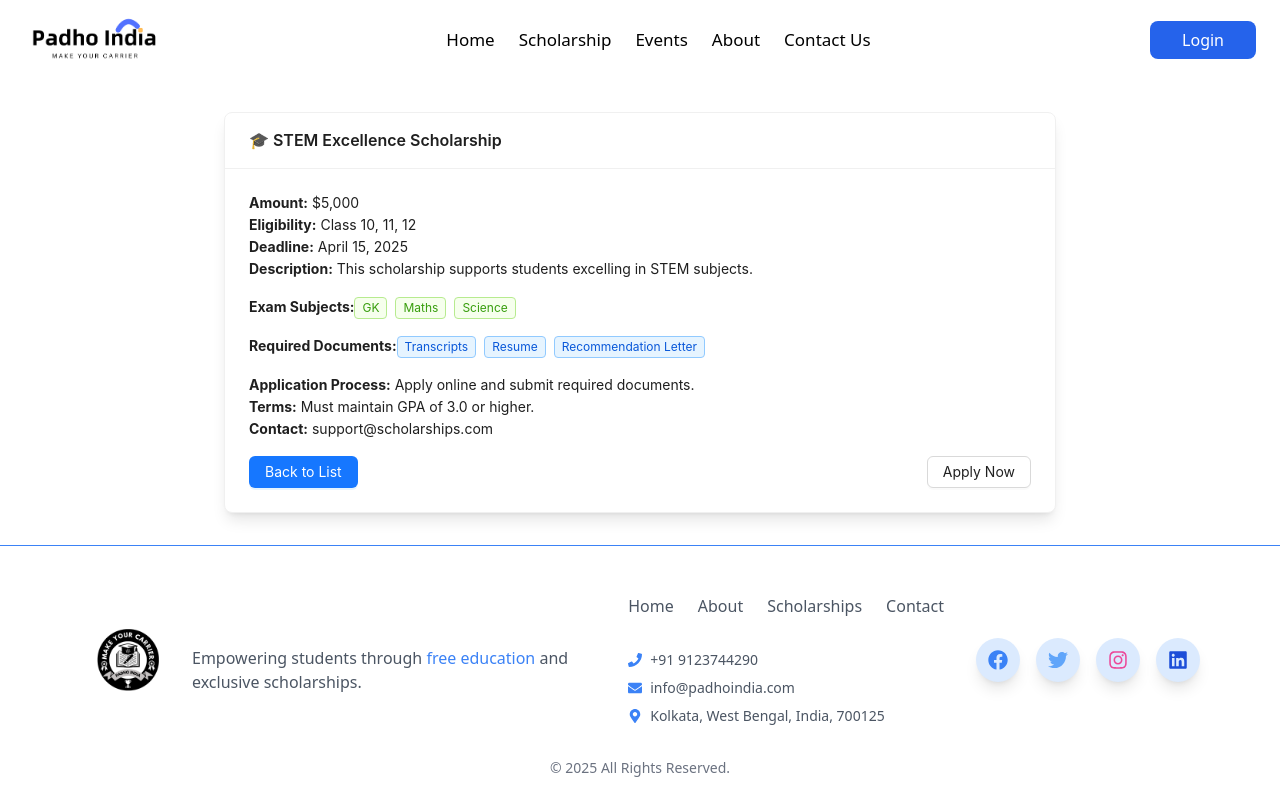
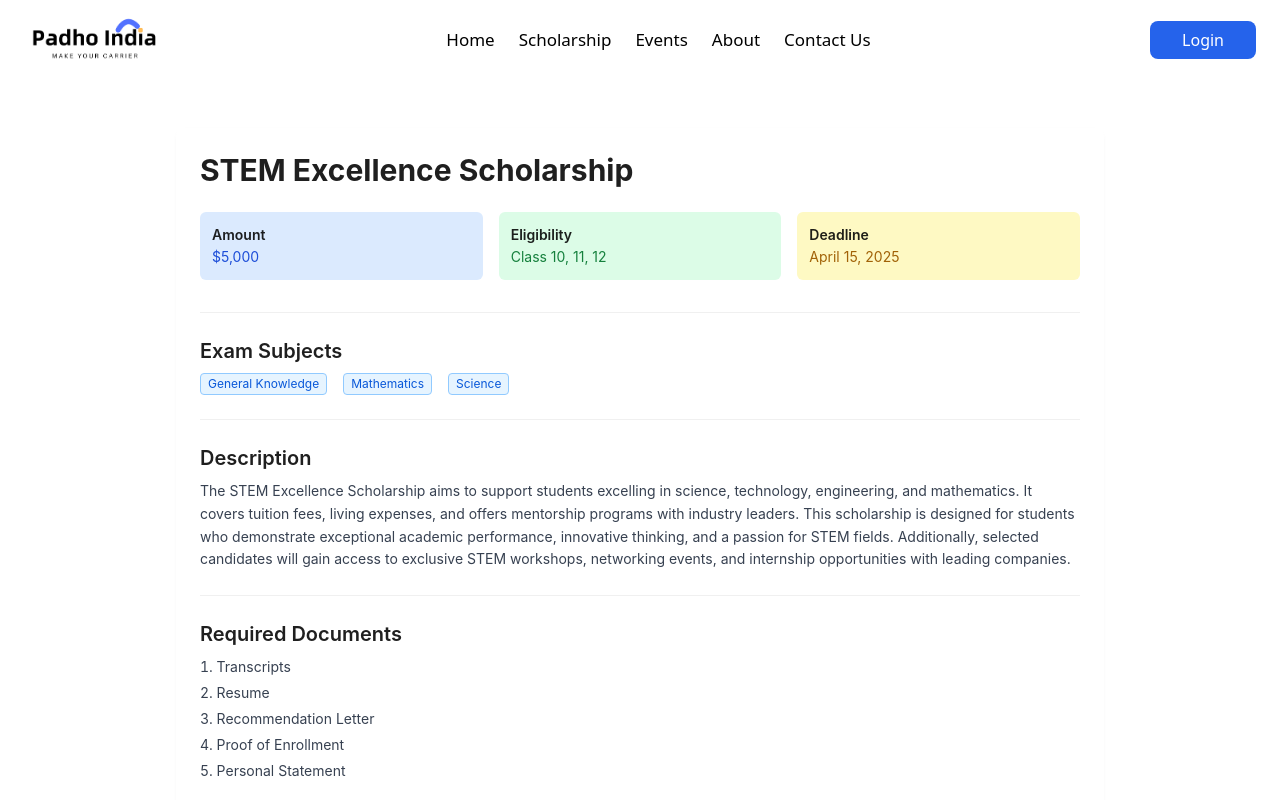
Before and after one commit to Alomj257/PadhoIndia, a React (Vite) app in the folder frontend-padhoindia/: page /scholarship/1 in a window 1280 px wide. Built offline with nearby package versions, Linux system fonts and the light colour scheme.

Commit message:
scholarship done

```diff
--- a/frontend-padhoindia/src/components/common/ScholarshipDetails.jsx
+++ b/frontend-padhoindia/src/components/common/ScholarshipDetails.jsx
@@ -1,6 +1,6 @@
 import React from "react";
 import { useParams, useNavigate } from "react-router-dom";
-import { Card, Button, Tag } from "antd";
+import { Card, Button, Tag, Divider } from "antd";
 
 const scholarships = [
     {
@@ -9,11 +9,36 @@ const scholarships = [
         amount: "$5,000",
         eligibility: "Class 10, 11, 12",
         deadline: "April 15, 2025",
-    description: "This scholarship supports students excelling in STEM subjects.",
-    exam: ["GK", "Maths", "Science"],
-    documents: ["Transcripts", "Resume", "Recommendation Letter"],
-    process: "Apply online and submit required documents.",
-    terms: "Must maintain GPA of 3.0 or higher.",
+        description: `
+        The STEM Excellence Scholarship aims to support students excelling
+        in science, technology, engineering, and mathematics. It covers tuition fees,
+        living expenses, and offers mentorship programs with industry leaders.
+
+        This scholarship is designed for students who demonstrate exceptional
+        academic performance, innovative thinking, and a passion for STEM fields.
+
+        Additionally, selected candidates will gain access to exclusive STEM
+        workshops, networking events, and internship opportunities with leading companies.
+      `,
+        exam: ["General Knowledge", "Mathematics", "Science"],
+        documents: [
+            "Transcripts",
+            "Resume",
+            "Recommendation Letter",
+            "Proof of Enrollment",
+            "Personal Statement",
+        ],
+        process: [
+            "Submit your application online through the official website.",
+            "Upload the required documents in PDF format.",
+            "Applications will be reviewed by the scholarship committee.",
+            "Selected candidates will be invited for an online interview.",
+        ],
+        terms: [
+            "Recipients must maintain a GPA of 3.0 or higher throughout the program.",
+            "The scholarship is non-transferable.",
+            "Funds are disbursed directly to the recipient’s educational institution.",
+        ],
         contact: "support@scholarships.com",
     },
     {
@@ -22,11 +47,38 @@ const scholarships = [
         amount: "$3,000",
         eligibility: "Class 8, 9, 10",
         deadline: "May 10, 2025",
-    description: "Award for students demonstrating leadership skills.",
-    exam: ["GK", "English", "Reasoning"],
-    documents: ["Resume", "Essay"],
-    process: "Apply through the official website.",
-    terms: "Applicable only for leadership students.",
+        description: `
+        The Future Leaders Grant identifies and supports students with
+        outstanding leadership potential. It offers financial aid,
+        access to leadership workshops, mentorship programs, and
+        networking opportunities with industry experts.
+
+        Recipients will participate in exclusive leadership bootcamps,
+        attend seminars led by industry experts, and gain access to
+        career counseling services.
+
+        The grant is aimed at nurturing young leaders who are committed
+        to making a positive impact in their communities through
+        innovation, service, and advocacy.
+      `,
+        exam: ["English", "Reasoning", "Current Affairs"],
+        documents: [
+            "Resume",
+            "Leadership Essay",
+            "Reference Letter",
+            "Portfolio (if applicable)",
+        ],
+        process: [
+            "Complete the online application form.",
+            "Upload the required documents in PDF format.",
+            "Submit a short video introducing yourself and your leadership journey.",
+            "Shortlisted candidates will be invited for an interview.",
+        ],
+        terms: [
+            "Only students with verified leadership activities are eligible.",
+            "Grant recipients must participate in at least two leadership events.",
+            "The grant is valid for the academic year 2025-2026.",
+        ],
         contact: "leaders@scholarships.com",
     },
 ];
@@ -41,37 +93,96 @@ const ScholarshipDetails = () => {
     }
 
     return (
-    <div className="max-w-4xl mx-auto p-8">
-      <Card title={`🎓 ${scholarship.title}`} className="shadow-lg">
-        <p><strong>Amount:</strong> {scholarship.amount}</p>
-        <p><strong>Eligibility:</strong> {scholarship.eligibility}</p>
-        <p><strong>Deadline:</strong> {scholarship.deadline}</p>
-        <p><strong>Description:</strong> {scholarship.description}</p>
+        <div className="max-w-5xl mx-auto p-6 md:p-12">
+            <Card bordered={false} className="bg-white shadow-none border-none">
+                {/* Title */}
+                <h1 className="text-3xl font-bold mb-6">{scholarship.title}</h1>
 
-        <div className="my-4">
-          <strong>Exam Subjects:</strong>
+                {/* Colored Box Section with Hover Effect */}
+                <div className="grid grid-cols-1 md:grid-cols-3 gap-4 mb-8">
+                    <div className="bg-blue-100 p-3 rounded-md hover:scale-105 transition-transform duration-300 shadow-none border-none">
+                        <h2 className="text-md font-semibold">Amount</h2>
+                        <p className="text-blue-700">{scholarship.amount}</p>
+                    </div>
+                    <div className="bg-green-100 p-3 rounded-md hover:scale-105 transition-transform duration-300 shadow-none border-none">
+                        <h2 className="text-md font-semibold">Eligibility</h2>
+                        <p className="text-green-700">{scholarship.eligibility}</p>
+                    </div>
+                    <div className="bg-yellow-100 p-3 rounded-md hover:scale-105 transition-transform duration-300 shadow-none border-none">
+                        <h2 className="text-md font-semibold">Deadline</h2>
+                        <p className="text-yellow-700">{scholarship.deadline}</p>
+                    </div>
+                </div>
+
+                <Divider />
+
+                {/* Exam Subjects */}
+                <div>
+                    <h2 className="text-xl font-semibold mb-2">Exam Subjects</h2>
+                    <div className="flex flex-wrap gap-2">
                         {scholarship.exam.map((subject, index) => (
-            <Tag color="green" key={index}>
-              {subject}
-            </Tag>
+                            <Tag color="blue" key={index}>{subject}</Tag>
                         ))}
                     </div>
-
-        <div className="my-4">
-          <strong>Required Documents:</strong>
-          {scholarship.documents.map((doc, index) => (
-            <Tag color="blue" key={index}>
-              {doc}
-            </Tag>
-          ))}
                 </div>
 
-        <p><strong>Application Process:</strong> {scholarship.process}</p>
-        <p><strong>Terms:</strong> {scholarship.terms}</p>
-        <p><strong>Contact:</strong> {scholarship.contact}</p>
+                <Divider />
 
-        <div className="flex justify-between mt-4">
-          <Button onClick={() => navigate("/")} type="primary">
+                {/* Description */}
+                <div>
+                    <h2 className="text-xl font-semibold mb-2">Description</h2>
+                    <p className="leading-relaxed text-gray-700">
+                        {scholarship.description}
+                    </p>
+                </div>
+
+                <Divider />
+
+                {/* Documents */}
+                <div>
+                    <h2 className="text-xl font-semibold mb-2">Required Documents</h2>
+                    <ol className="list-decimal list-inside text-gray-700 mt-2">
+                        {scholarship.documents.map((doc, index) => (
+                            <li key={index} className="mb-1">{doc}</li>
+                        ))}
+                    </ol>
+                </div>
+
+                <Divider />
+
+                {/* Application Process */}
+                <div>
+                    <h2 className="text-xl font-semibold mb-2">Application Process</h2>
+                    <ol className="list-decimal list-inside text-gray-700 mt-2">
+                        {scholarship.process.map((step, index) => (
+                            <li key={index} className="mb-1">{step}</li>
+                        ))}
+                    </ol>
+                </div>
+
+                <Divider />
+
+                {/* Terms & Conditions */}
+                <div>
+                    <h2 className="text-xl font-semibold mb-2">Terms & Conditions</h2>
+                    <ol className="list-decimal list-inside text-gray-700 mt-2">
+                        {scholarship.terms.map((term, index) => (
+                            <li key={index} className="mb-1">{term}</li>
+                        ))}
+                    </ol>
+                </div>
+
+                <Divider />
+
+                {/* Contact Info */}
+                <div>
+                    <h2 className="text-xl font-semibold mb-2">Contact Information</h2>
+                    <p className="text-gray-700">{scholarship.contact}</p>
+                </div>
+
+                {/* Navigation Buttons */}
+                <div className="flex justify-between mt-6">
+                    <Button onClick={() => navigate("/scholarship")} type="primary">
                         Back to List
                     </Button>
                     <Button type="default">Apply Now</Button>
--- a/frontend-padhoindia/src/components/common/ScholarshipList.jsx
+++ b/frontend-padhoindia/src/components/common/ScholarshipList.jsx
@@ -9,7 +9,16 @@ const scholarships = [
     amount: "$5,000",
     eligibility: "Class 10, 11, 12",
     deadline: "April 15, 2025",
-    exam: ["GK", "Maths", "Science"],
+    exam: ["General Knowledge", "Mathematics", "Science"],
+    description: `The STEM Excellence Scholarship is aimed at supporting students
+    excelling in science, technology, engineering, and mathematics. It provides financial
+    assistance to cover tuition fees, living expenses, and includes mentorship programs
+    with industry experts. This scholarship is perfect for students pursuing careers
+    in scientific research, technology, and engineering.`,
+    documents: ["Transcripts", "Resume", "Recommendation Letter"],
+    process: "Apply online through the official website and submit the required documents.",
+    terms: "Recipients must maintain a GPA of 3.0 or higher.",
+    contact: "support@scholarships.com",
   },
   {
     id: 2,
@@ -17,7 +26,16 @@ const scholarships = [
     amount: "$3,000",
     eligibility: "Class 8, 9, 10",
     deadline: "May 10, 2025",
-    exam: ["GK", "English", "Reasoning"],
+    exam: ["English", "Reasoning", "Current Affairs"],
+    description: `The Future Leaders Grant aims to identify and support students with
+    outstanding leadership potential. It offers financial aid and access to leadership
+    workshops, mentorship, and networking opportunities with industry leaders.
+    This grant empowers young students to develop their leadership skills and make
+    a positive impact in their communities.`,
+    documents: ["Resume", "Leadership Essay"],
+    process: "Submit your application with supporting documents online.",
+    terms: "Only students with verified leadership activities are eligible.",
+    contact: "leaders@scholarships.com",
   },
 ];
 
@@ -25,28 +43,34 @@ const ScholarshipList = () => {
   const navigate = useNavigate();
 
   return (
-    <div className="grid grid-cols-1 md:grid-cols-2 lg:grid-cols-3 gap-6">
+    <div className="max-w-6xl mx-auto p-4 md:p-8">
       {scholarships.map((scholarship) => (
         <Card
           key={scholarship.id}
-          title={`🎓 ${scholarship.title}`}
-          className="shadow-lg rounded-lg hover:shadow-2xl transition"
-          extra={<Tag color="blue">{scholarship.amount}</Tag>}
+          className="mb-6 shadow-lg hover:shadow-xl transition-all duration-300 rounded-xl"
+          bodyStyle={{ display: "flex", flexDirection: "column" }}
         >
-          <p className="text-gray-700">
-            <strong>Eligibility:</strong> {scholarship.eligibility}
-          </p>
-          <p className="text-gray-500">
-            <strong>Deadline:</strong> {scholarship.deadline}
-          </p>
-          <div className="mt-4">
+          <div className="md:flex md:items-center justify-between">
+            <div className="flex-1">
+              <h2 className="text-2xl font-bold mb-2">{scholarship.title}</h2>
+              <p className="text-gray-600">{scholarship.description.slice(0, 200)}...</p>
+
+              <div className="flex items-center gap-4 my-4 flex-wrap">
+                <Tag color="blue">{scholarship.amount}</Tag>
+                <Tag color="green">{scholarship.eligibility}</Tag>
+                <Tag color="red">Deadline: {scholarship.deadline}</Tag>
+              </div>
+
+              <div className="flex flex-wrap gap-2 mt-2">
                 {scholarship.exam.map((subject, index) => (
-              <Tag color="green" key={index}>
+                  <Tag color="purple" key={index}>
                     {subject}
                   </Tag>
                 ))}
               </div>
-          <div className="flex justify-between mt-4">
+            </div>
+
+            <div className="flex flex-col gap-3 mt-4 md:mt-0">
               <Button
                 type="primary"
                 onClick={() => navigate(`/scholarship/${scholarship.id}`)}
@@ -55,6 +79,7 @@ const ScholarshipList = () => {
               </Button>
               <Button type="default">Apply Now</Button>
             </div>
+          </div>
         </Card>
       ))}
     </div>
```
Lines whose indentation alone changed are shown as unchanged.
